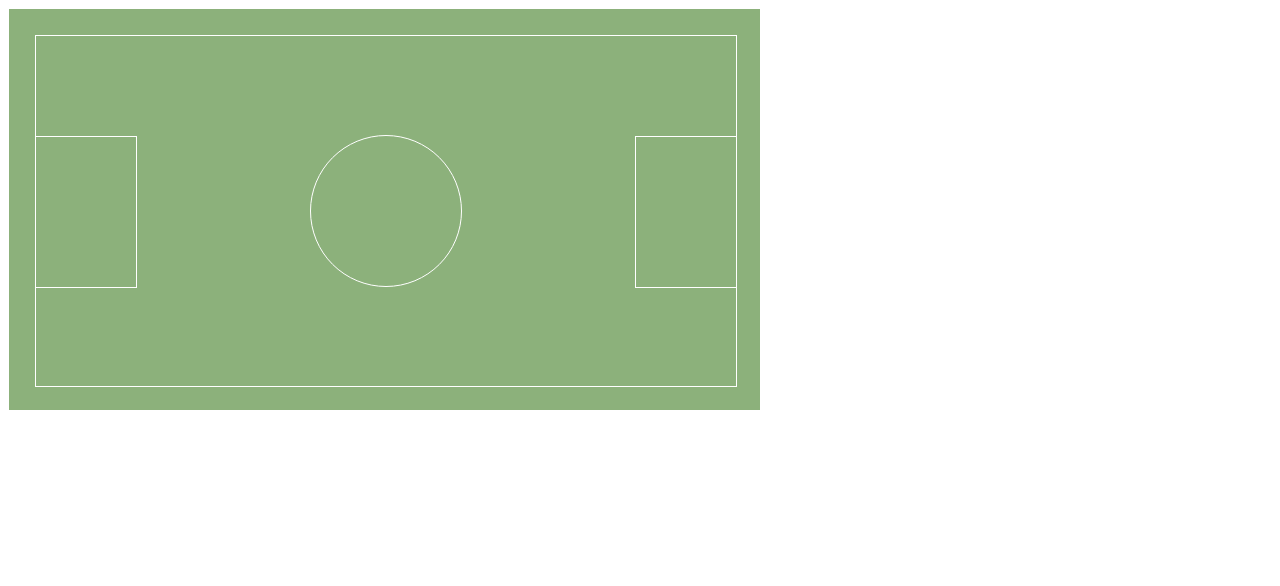
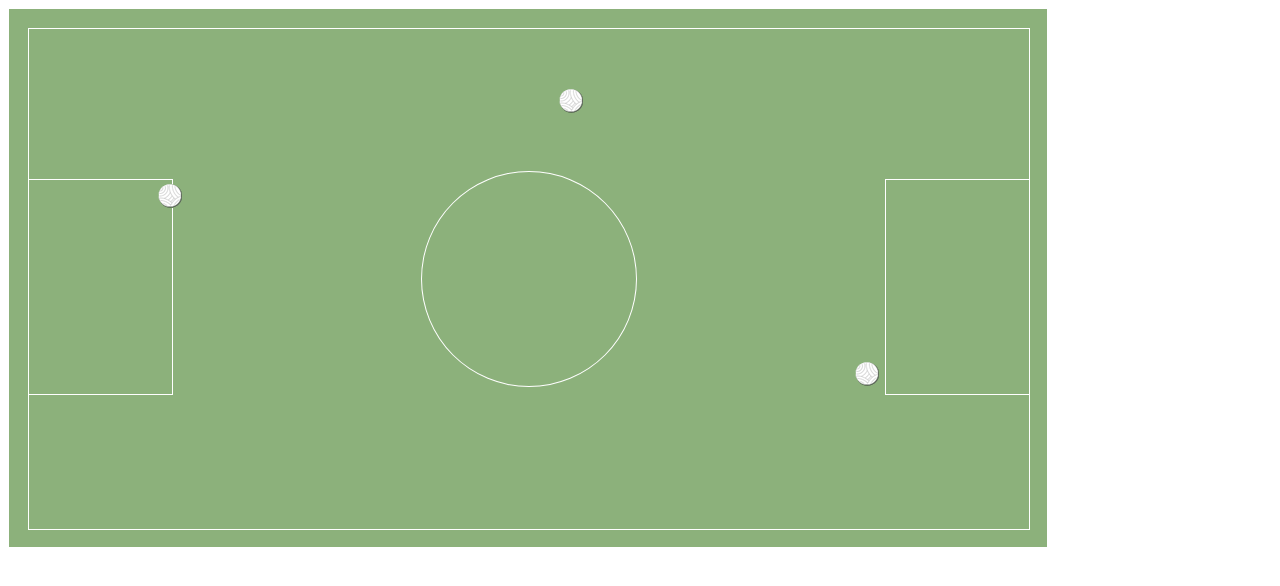
Before and after one commit to MerySantos/La-cancha, a plain HTML site: page index.html in a window 1280 px wide. Drawn offline with Linux system fonts and the light colour scheme.

Commit message:
TERMINADO CON % Y BOLAS

```diff
--- a/index.html
+++ b/index.html
@@ -13,6 +13,10 @@
 				<div class="elementos rect coloreado" id="izquierda"></div>
 				<div class="elementos circulo coloreado"></div>
 				<div class="elementos rect coloreado" id="derecha"></div>
+				<div class="imagenes elementos bola1" id="bola1"> </div>
+				<div class="imagenes elementos" id="bola2"> </div>
+				<div class="imagenes elementos" id="bola3"> </div>
+
 			</div>
 		</div>
 	</body>s
--- a/main.css
+++ b/main.css
@@ -1,17 +1,19 @@
-/* Inserta tu CSS aqui */
+.imagenes{
+	background-image: url(img/bola.png);
+	width: 24px;
+	height: 24px;
+}
 .coloreado{
 	background:#8CB17B;
 	border:1px solid #FFF;
 	position: relative;
 }
-
 .contenedor{
-	width: 700px;
-	height: 350px;
-	padding: 2%;
+	width: 1000px;
+	height: 500px;
+	padding: 1.5%;
 	position: absolute;
 }
-
 .contenedor>div{
 	position: relative;
 	width: 100%;
@@ -20,30 +22,38 @@
 
 .elementos{
 	position: absolute;
-	top: 100px;
+	top: 30%;
 }
-
 	.circulo {
-     width: 150px;
-     height: 150px;
+	    width: 21.42%; /*150px;*/
+	    height:42.85%;/* 150px;*/
 	    border-radius: 50%;
+	    /* centrar con position*/
 	    margin: auto;
 	    top:0;
 		left:0;
 		right:0;
 		bottom:0;
-
 	}
 	.rect{
-	width:100px ; /*7% */
-	height: 150px ; /*42.85% */
-
+		width: 14.28%; /* 100px  14.28% */
+		height: 42.85%; /*150px  42.85% */
 	}
-#izquierda {
-	border-left:none;
-}
+		#izquierda { border-left:none; }
 
 		#derecha{
 			border-right:none;
 			right: 0;
 	}
+	#bola1{
+		top: 31%;
+		left: 12.9%;
+	}
+	#bola2{
+		top: 12%;
+		left: 53%;
+	}
+	#bola3{
+		top: 66.5%;
+		right: 15%;
+	}
```
Also changed, not shown: img/bola.png (added). Lines whose indentation alone changed are shown as unchanged.
